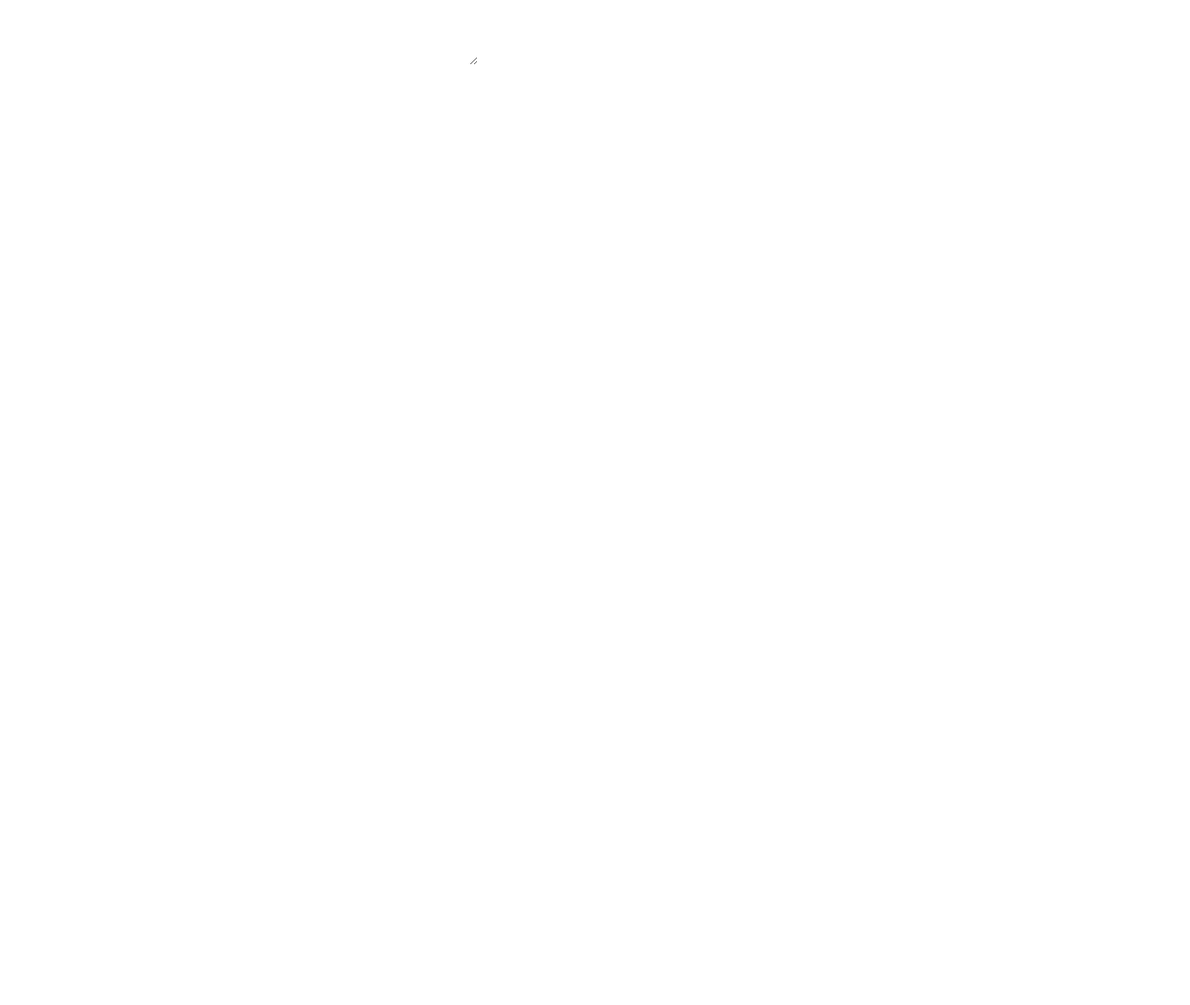
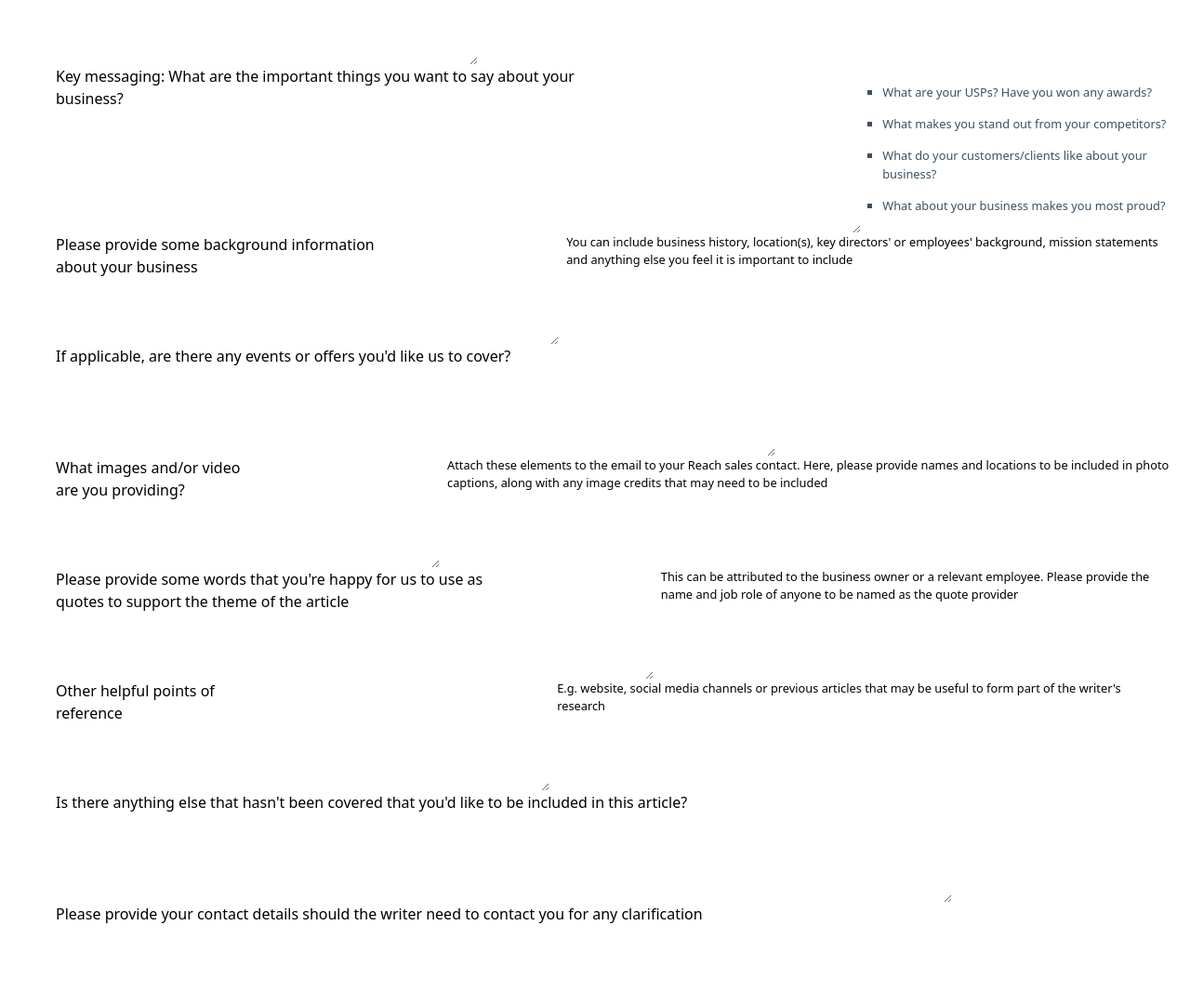
Before and after one commit to tombramwell/cmspecs, a Next.js app: page /form in a window 1280 px wide. Shown: the part 398-1479 px from the top of the page at 93% size. Before the commit the page ends 980 px from the top, so only its background shows below. Built offline with nearby package versions, Linux system fonts and the light colour scheme.

Commit message:
form added

```diff
--- a/package.json
+++ b/package.json
@@ -10,6 +10,8 @@
     "deploy": "next build && node ./scripts/deploy.mjs"
   },
   "dependencies": {
+    "html2canvas": "^1.4.1",
+    "jspdf": "^2.5.1",
     "next": "14.1.0",
     "primereact": "^10.3.3",
     "react": "^18",
--- a/pages/form.js
+++ b/pages/form.js
@@ -1,12 +1,39 @@
+"use client";
 import React, { useState, useEffect } from 'react';
 import { InputText } from "primereact/inputtext";
 import { InputTextarea } from "primereact/inputtextarea";
+import { Button } from 'primereact/button';
+import jsPDF from "jspdf";
+import html2canvas from "html2canvas";
 
 export default function Form() {
   const [businessName, setBusinessName] = useState('');
   const [industry, setIndustry] = useState('');
   const [targetAudience, setTargetAudience] = useState('');
-  const [reason, setReason] = useState('')
+  const [reason, setReason] = useState('');
+  const [keyMessaging, setKeyMessaging] = useState('');
+  const [backgroundInfo, setBackgroundInfo] = useState('');
+  const [eventsOffers, setEventsOffers] = useState('');
+  const [imagesVideo, setImagesVideo] = useState('');
+  const [quotes, setQuotes] = useState('');
+  const [referencePoints, setReferencePoints] = useState('');
+  const [additionalPoints, setAdditionalPoints] = useState('');
+  const [contactDetails, setContactDetails] = useState('');
+
+  const handleDownloadPDF = async () => {
+      const element = document.getElementById("bespokeForm");
+      if (element) {
+        const canvas = await html2canvas(element);
+        const data = canvas.toDataURL("image/png");
+
+        const pdf = new jsPDF("l", "pt", "a4");
+        pdf.html(document.getElementById("bespokeForm"), {
+          callback: function () {
+            pdf.save(`${businessName}`+".pdf");
+          },
+        });
+      }
+    }
 
   return (
     <>
@@ -35,6 +62,61 @@ export default function Form() {
           <label htmlFor="reasoning">Reason for advertising</label>
           <InputTextarea autoResize value={reason} onChange={(e) => setReason(e.target.value)} rows={5} cols={30} />
         </div>
+        <div className="flex flex-column gap-2">
+          <label htmlFor="keyMessaging">Key messaging: What are the important things you want to say about your business?</label>
+          <InputTextarea autoResize value={keyMessaging} aria-describedby="keyMessaging-help" onChange={(e) => setKeyMessaging(e.target.value)} rows={7} cols={30} />
+          <small id="keyMessaging-help">
+              <ul>
+                <li>What are your USPs? Have you won any awards?</li>
+                <li>What makes you stand out from your competitors?</li>
+                <li>What do your customers/clients like about your business?</li>
+                <li>What about your business makes you most proud?</li>
+              </ul>
+          </small>
+        </div>
+        <div className="flex flex-column gap-2">
+          <label htmlFor="backgroundInfo">Please provide some background information about your business</label>
+          <InputTextarea autoResize value={backgroundInfo} aria-describedby="backgroundInfo-help" onChange={(e) => setBackgroundInfo(e.target.value)} rows={5} cols={30} />
+          <small id="backgroundInfo-help">
+            You can include business history, location(s), key directors' or employees' background, mission statements and anything else you feel it is important to include
+          </small>
+        </div>
+        <div className="flex flex-column gap-2">
+          <label htmlFor="eventsOffers">If applicable, are there any events or offers you'd like us to cover?</label>
+          <InputTextarea autoResize value={eventsOffers} onChange={(e) => setEventsOffers(e.target.value)} rows={5} cols={30} />
+        </div>
+        <div className="flex flex-column gap-2">
+          <label htmlFor="imagesVideo">What images and/or video are you providing?</label>
+          <InputTextarea autoResize value={imagesVideo} aria-describedby="imagesVideo-help" onChange={(e) => setImagesVideo(e.target.value)} rows={5} cols={30} />
+          <small id="imagesVideo-help">
+            Attach these elements to the email to your Reach sales contact. Here, please provide names and locations to be included in photo captions, along with any image credits that may need to be included
+          </small>
+        </div>
+        <div className="flex flex-column gap-2">
+          <label htmlFor="quotes">Please provide some words that you're happy for us to use as quotes to support the theme of the article</label>
+          <InputTextarea autoResize value={quotes} aria-describedby="quotes-help" onChange={(e) => setQuotes(e.target.value)} rows={5} cols={30} />
+          <small id="quotes-help">
+            This can be attributed to the business owner or a relevant employee. Please provide the name and job role of anyone to be named as the quote provider
+          </small>
+        </div>
+        <div className="flex flex-column gap-2">
+          <label htmlFor="referencePoints">Other helpful points of reference</label>
+          <InputTextarea autoResize value={referencePoints} aria-describedby="referencePoints-help" onChange={(e) => setReferencePoints(e.target.value)} rows={5} cols={30} />
+          <small id="referencePoints-help">
+            E.g. website, social media channels or previous articles that may be useful to form part of the writer's research
+          </small>
+        </div>
+        <div className="flex flex-column gap-2">
+          <label htmlFor="additionalPoints">Is there anything else that hasn't been covered that you'd like to be included in this article?</label>
+          <InputTextarea autoResize value={additionalPoints} onChange={(e) => setAdditionalPoints(e.target.value)} rows={5} cols={30} />
+        </div>
+        <div className="flex flex-column gap-2">
+          <label htmlFor="contactDetails">Please provide your contact details should the writer need to contact you for any clarification</label>
+          <InputTextarea autoResize value={contactDetails} onChange={(e) => setContactDetails(e.target.value)} rows={5} cols={30} />
+        </div>
+        <div className="card flex justify-content-center">
+            <Button label="Save to device" onClick={() => handleDownloadPDF()}  />
+        </div>
     </div>
     </div>
     </main>
```
Also changed, not shown: 6 other files (tests, documents, lock files or other folders).
